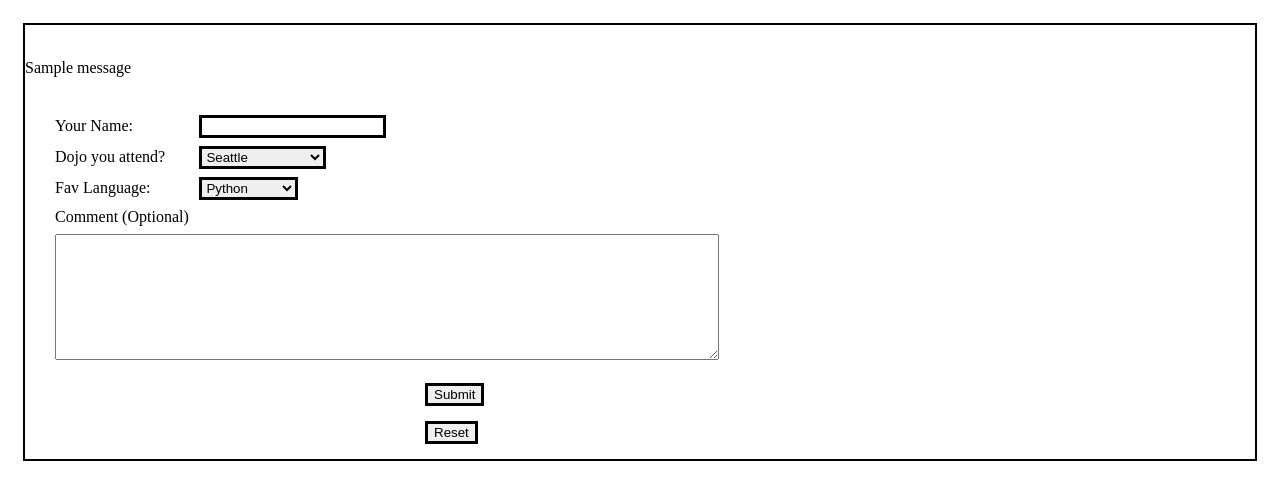
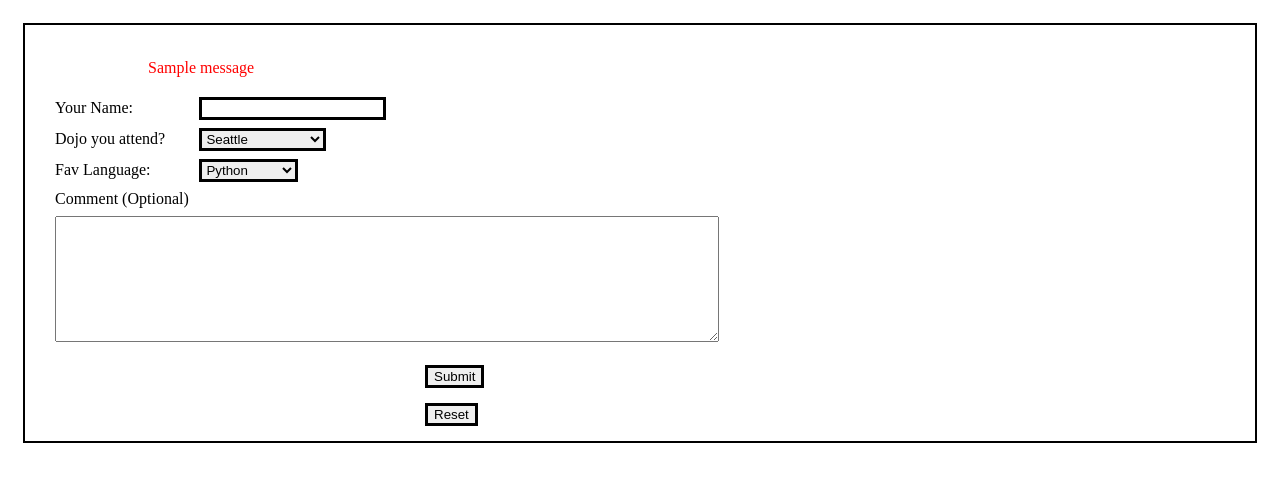
Before and after one commit to GeekJamesO/Flask_DojoSurvey_2, a Flask app: page / in a window 1280 px wide. Shown: the top 483 px of the page. Run offline with Flask 2, Linux system fonts and the light colour scheme; one stand-in notice (Sample message) is shown.

Commit message:
added validation, changed error colors

```diff
--- a/server.py
+++ b/server.py
@@ -1,4 +1,4 @@
-from flask import Flask, render_template, redirect, session, request
+from flask import Flask, flash, redirect, render_template, request, session
 app = Flask(__name__)
 app.secret_key="deadbeef0123456789"
 
@@ -19,6 +19,10 @@ def process():
         validInput = False;
         flash("Name field cannot be blank.")
 
+    if (len(requestLanguage) < 1):
+        validInput = False;
+        flash("Location field cannot be blank.")
+
     if (len(requestComment) < 1):
         validInput = False;
         flash("Comment field cannot be blank.")
@@ -33,6 +37,10 @@ def process():
         session['Comment'] = requestComment
         return redirect('/result')
     else:
+        session['Name'] = ""
+        session['Location'] = ""
+        session['Language'] = ""
+        session['Comment'] = ""
         return redirect('/')
 
 @app.route('/result')
--- a/static/master.css
+++ b/static/master.css
@@ -1,5 +1,10 @@
 body {
     padding: 15px;
+}
+.ErrorBox {
+    margin-left: 10%;
+    display: inline-block;
+    color: red;
 }
 .FormContainer {
     border: 2px solid black;
--- a/templates/index.html
+++ b/templates/index.html
@@ -9,9 +9,11 @@
 
 <body>
     <div class="FormContainer">
-        <br> {% with messages = get_flashed_messages() %} {% if messages %} {% for message in messages %}
-        <p>{{message}}</p>
-        {% endfor %} {% endif %} {% endwith %}
+        <div class="ErrorBox">
+            <br> {% with messages = get_flashed_messages() %} {% if messages %} {% for message in messages %}
+            <p>{{message}}</p>
+            {% endfor %} {% endif %} {% endwith %}
+        </div>
         <br>
         <form id="DojoSurvey" action="/process" method="POST">
             <div class="SurveyName">
```
